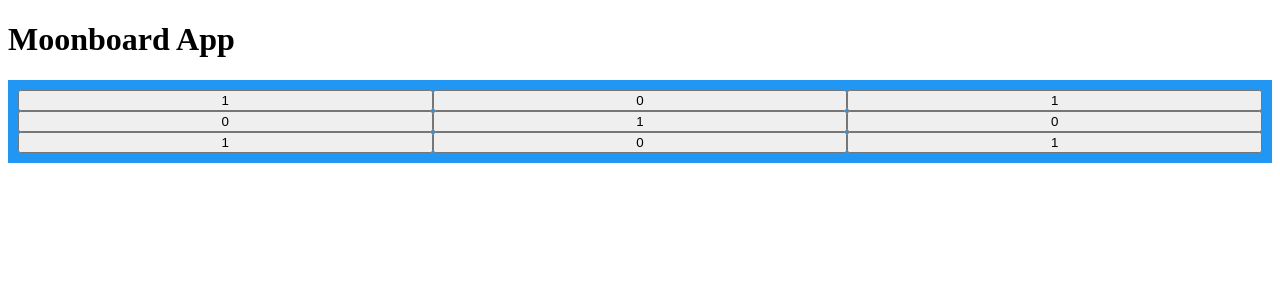
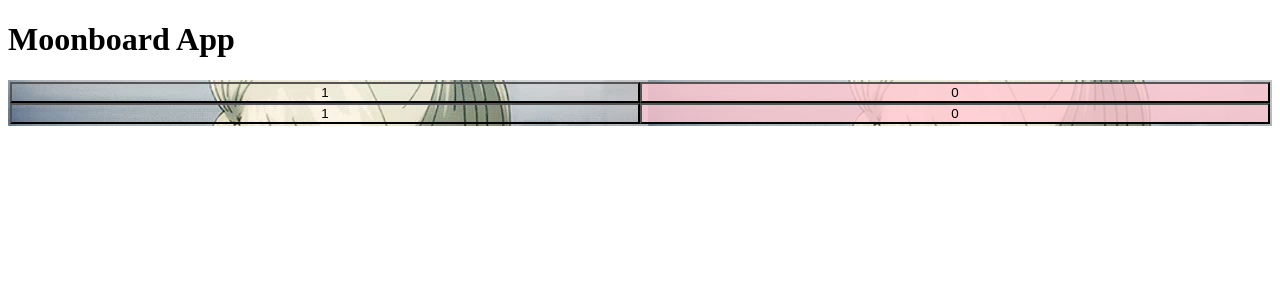
Before and after one commit to ohendrick/moonlitsonata, a Flask app: page / in a window 1280 px wide. Shown: the top 300 px of the page. Run offline with Flask 2, Linux system fonts and the light colour scheme.

Commit message:
experimented with css transparent buttons

```diff
--- a/website/static/css/custom.css
+++ b/website/static/css/custom.css
@@ -1,23 +1,18 @@
 .moonboard {
+  background-image: url("/static/images/mypic.png");
   display: grid;
-  grid-template-columns: auto auto auto;
+  grid-template-columns: auto auto;
   background-color: #2196F3;
-  padding: 10px;
-}
-.hole {
-  background-color: rgba(255, 255, 255, 0.8);
-  border: 1px solid rgba(0, 0, 0, 0.8);
-  padding: 20px;
-  font-size: 30px;
-  text-align: center;
+  padding: 2px;
 }
 
-.led {
+button {
+    background: transparent;
+}
+
+
+button.led {
   background-color: rgba(255, 200, 210, 0.8);
-  border: 1px solid rgba(0, 0, 0, 0.8);
-  padding: 20px;
-  font-size: 30px;
-  text-align: center;
 }
 </style>
 </head>
--- a/website/templates/home.html
+++ b/website/templates/home.html
@@ -10,15 +10,10 @@
 <body>
 <div class="moonboard">
 
-    <button name="hole" id="hole" onclick="change(this.innerHTML);" value="1" >1</button>
-    <button name="led" id="led" value="0" >0</button>
-    <button name="hole" id="hole2" onclick="change(this.innerHTML);" value="1" >1</button>
-    <button name="led" id="led" value="0" >0</button>
-    <button name="hole" id="hole3" onclick="change(this.innerHTML);" value="1" >1</button>
-    <button name="led" id="led" value="0" >0</button>
-    <button name="hole" id="hole4" onclick="change(this.innerHTML);" value="1" >1</button>
-    <button name="led" id="led" value="0" >0</button>
-    <button name="hole" id="hole5" onclick="change(this.innerHTML);" value="1" >1</button>
+    <button class="hole" id="hole" onclick="change(this.innerHTML);" value="1" >1</button>
+    <button class="led" id="led" onclick="change(this.innerHTML);" value="0" >0</button>
+    <button class="hole" id="hole" onclick="change(this.innerHTML);" value="0" >1</button>
+    <button class="led" id="led" onclick="change(this.innerHTML);" value="0" >0</button>
 
 </div>
 
```
Also changed, not shown: website/static/images/mypic.png (added).
